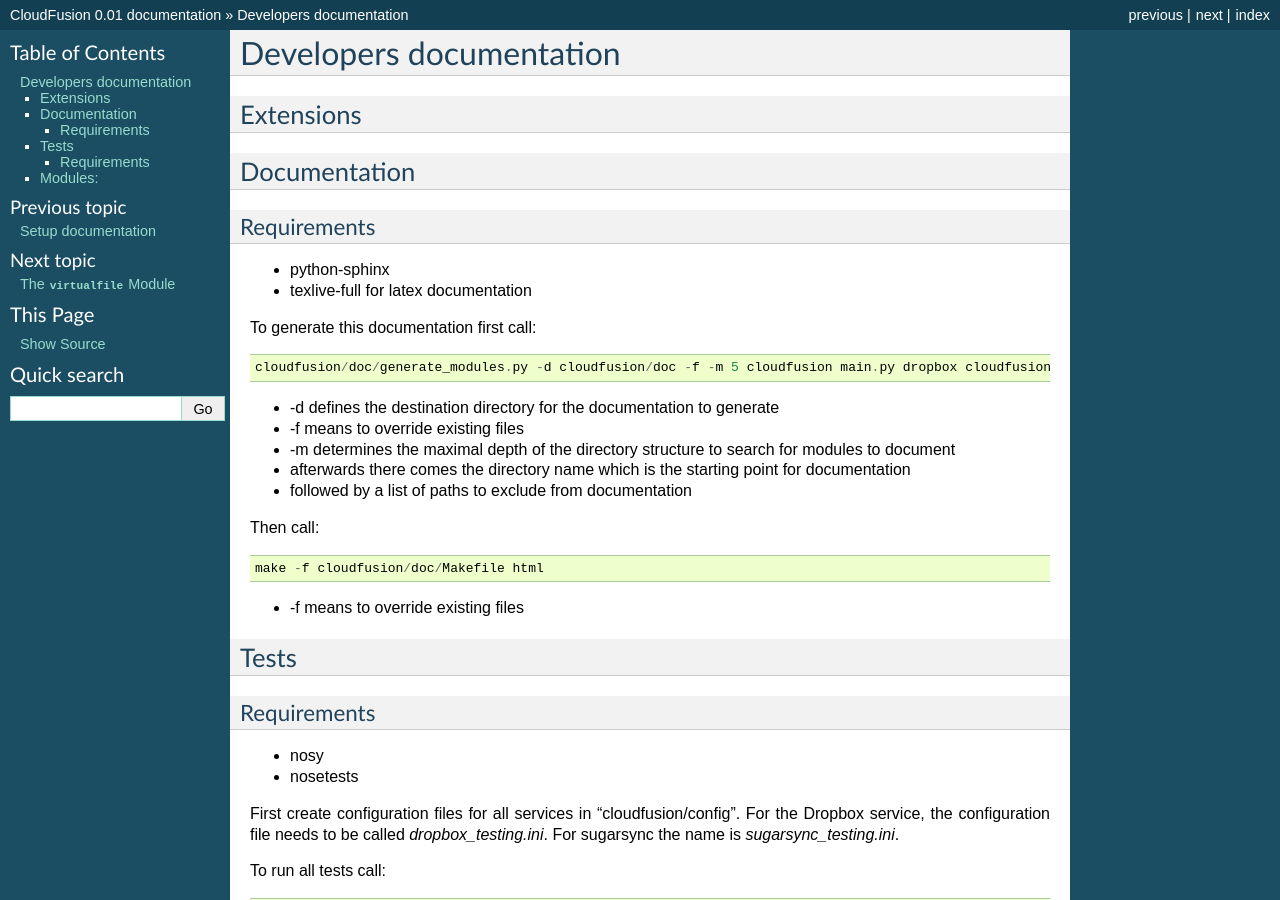
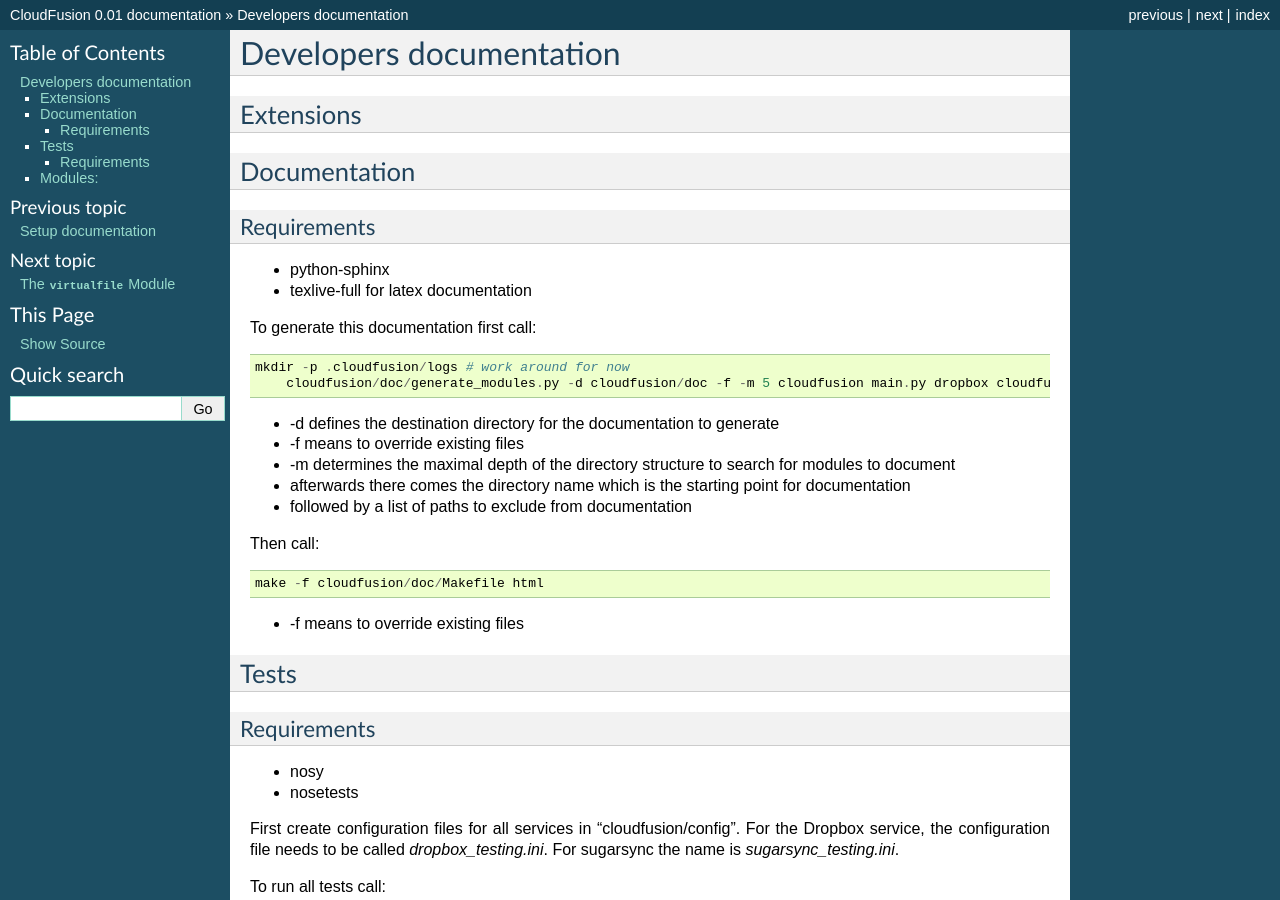
Before and after one commit to joe42/CloudFusion, a Sphinx documentation site: the page built from cloudfusion/doc/develop.txt, in a window 1280 px wide and 900 px high. Built offline with Sphinx 7.4.7, drawn with Linux system fonts in a browser that asks for light colours; pages that are not in the unit, such as notebooks, are missing from menus.

Commit message:
Fix documentation, generating documentation needs log directory

```diff
--- a/cloudfusion/doc/develop.txt
+++ b/cloudfusion/doc/develop.txt
@@ -16,6 +16,7 @@
 
 To generate this documentation first call::
 
+    mkdir -p .cloudfusion/logs # work around for now
 	cloudfusion/doc/generate_modules.py -d cloudfusion/doc -f -m 5 cloudfusion main.py dropbox cloudfusion/fuse.py cloudfusion/conf cloudfusion/doc
 
 * -d defines the destination directory for the documentation to generate
```
